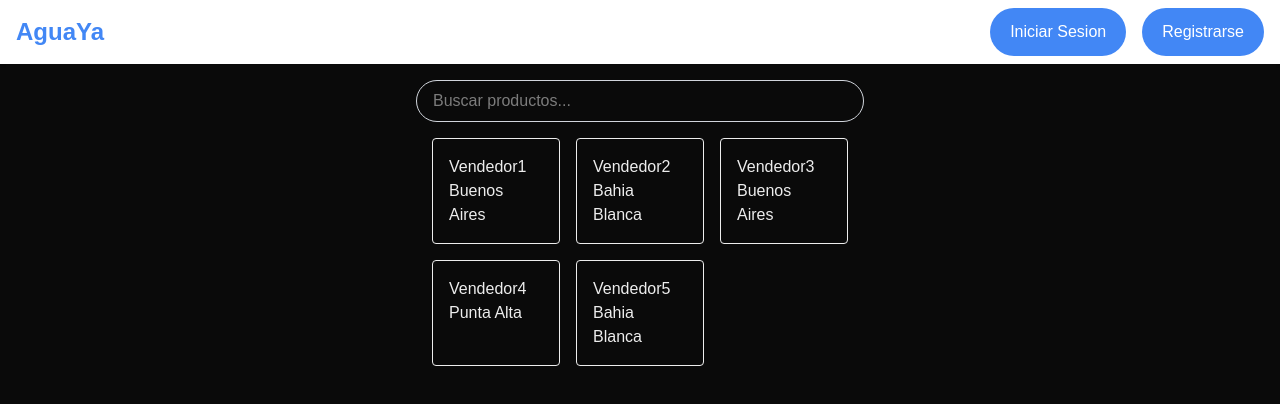
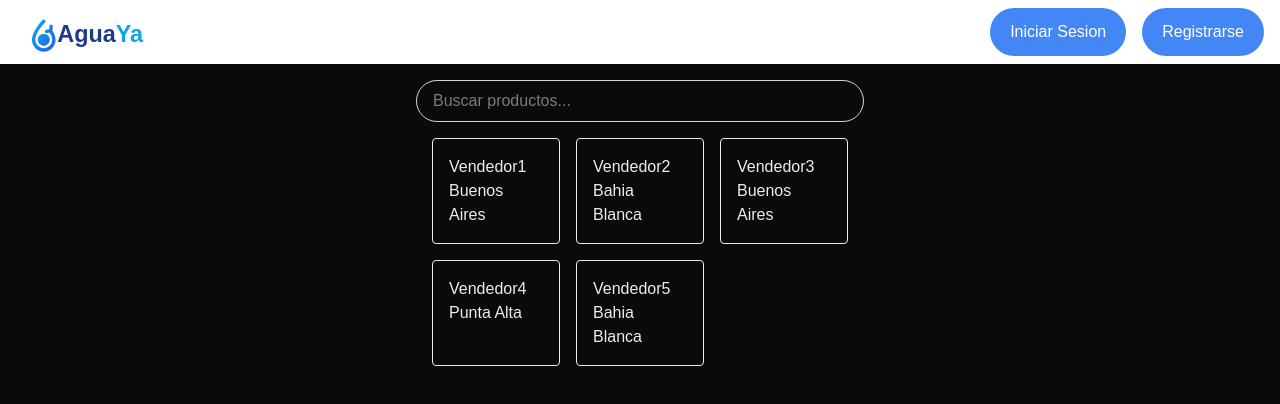
Before and after one commit to IAW-2026/proyecto-b-buyer-AguaYa, a Next.js app: page / in a window 1280 px wide. Shown: the top 404 px of the page. Built offline with nearby package versions, Linux system fonts and the light colour scheme; no server answers.

Commit message:
se agrega logo que permite volver a la pagina base

```diff
--- /dev/null
+++ b/app/components/ui/logo.tsx
@@ -0,0 +1,25 @@
+// components/Logo.tsx
+import Link from "next/link";
+
+export function Logo() {
+  return (
+    <Link href="/">
+      <svg xmlns="http://www.w3.org/2000/svg" viewBox="0 0 320 100" width={150} height={45}>
+        <defs>
+          <linearGradient id="waterGrad" x1="0%" y1="0%" x2="100%" y2="100%">
+            <stop offset="0%" style={{ stopColor: "#0ea5e9", stopOpacity: 1 }} />
+            <stop offset="100%" style={{ stopColor: "#2563eb", stopOpacity: 1 }} />
+          </linearGradient>
+        </defs>
+        <g transform="translate(10, 10) scale(0.75)">
+          <path d="M60 20 C60 20 30 50 30 75 C30 91.5 43.5 105 60 105 C76.5 105 90 91.5 90 75 C90 65 85 55 80 48" fill="none" stroke="url(#waterGrad)" strokeWidth="10" strokeLinecap="round"/>
+          <path d="M80 48 L82 35 M80 48 L68 50" fill="none" stroke="url(#waterGrad)" strokeWidth="10" strokeLinecap="round"/>
+          <circle cx="60" cy="75" r="18" fill="url(#waterGrad)" />
+        </g>
+        <text x="85" y="70" fontFamily="sans-serif" fontWeight="800" fontSize="52" fill="#1e3a8a">
+          Agua<tspan fill="#0ea5e9">Ya</tspan>
+        </text>
+      </svg>
+    </Link>
+  );
+}
--- a/app/layout.tsx
+++ b/app/layout.tsx
@@ -2,6 +2,8 @@ import type { Metadata } from 'next'
 import { ClerkProvider, Show, SignInButton, SignUpButton, UserButton } from '@clerk/nextjs'
 import { Geist, Geist_Mono } from 'next/font/google'
 import './globals.css'
+import { Logo } from "@/app/components/ui/logo"
+import Link from 'next/link'
 const geistSans = Geist({
   variable: '--font-geist-sans',
   subsets: ['latin'],
@@ -29,9 +31,8 @@ export default function RootLayout({
           <header className="flex justify-between items-center p-4 gap-4 h-16 bg-white shadow-sm">
             {/* Logo - Izquierda */}
             <div className="flex-shrink-0">
-              <h1 className="text-2xl font-bold text-[#4287f5]">AguaYa</h1>
+                <Logo/>
             </div>
-
             {/* Botones - Derecha */}
             <div className="flex items-center gap-4 flex-shrink-0">
               <Show when="signed-out">
```
Also changed, not shown: public/logo.svg (added).
